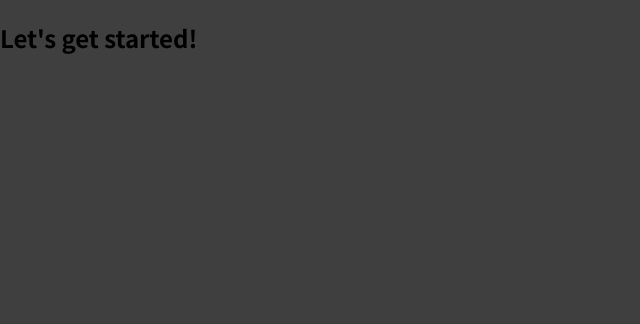
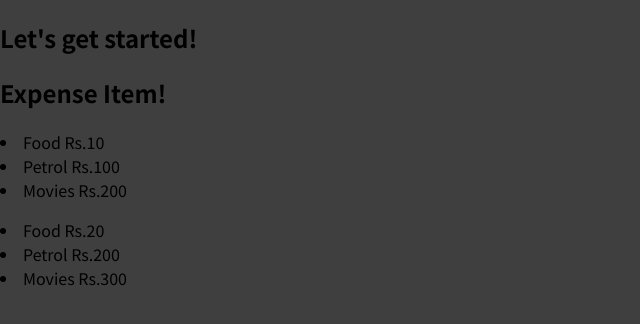
Before and after one commit to Meena024/React-ExpenseTracker, a JavaScript app: page / in a window 1280 px wide. Shown: the top 324 px of the page, without its empty margins (0-640 px from the left). Built offline with nearby package versions, Linux system fonts and the light colour scheme.

Commit message:
ExpenseItem

```diff
--- a/src/App.js
+++ b/src/App.js
@@ -1,7 +1,10 @@
+import ExpenseItem from "./components/ExpenseItem";
+
 function App() {
   return (
     <div>
       <h2>Let's get started!</h2>
+      <ExpenseItem></ExpenseItem>
     </div>
   );
 }
--- /dev/null
+++ b/src/components/ExpenseItem.js
@@ -0,0 +1,19 @@
+function ExpenseItem() {
+    return (
+      <div>
+        <h2>Expense Item!</h2>
+        <p>
+          <li>Food Rs.10</li>
+          <li>Petrol Rs.100</li>
+          <li>Movies Rs.200</li>
+        </p>
+        <p>
+          <li>Food Rs.20</li>
+          <li>Petrol Rs.200</li>
+          <li>Movies Rs.300</li>
+        </p>
+      </div>
+    );
+  }
+
+  export default ExpenseItem;
```
